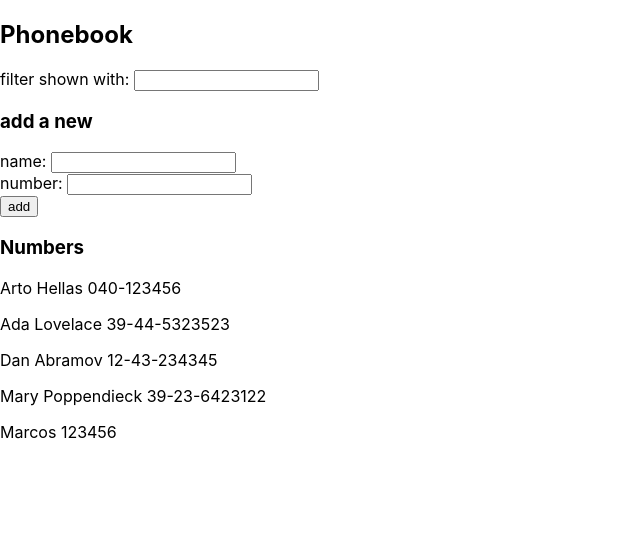
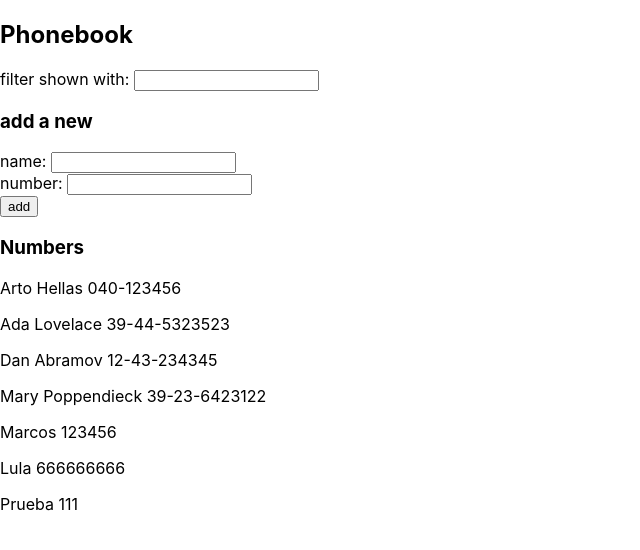
Before and after one commit to marcospm92/midudev-bootcamp, a React (Create React App) app in the folder part2/phonebook/: page / in a window 1280 px wide. Shown: the top 550 px of the page, without its empty margins (0-640 px from the left). Built offline with nearby package versions, Linux system fonts and the light colour scheme; data requests are answered from the project's data file.

Commit message:
Exercise 2.16

```diff
--- a/part2/phonebook/db.json
+++ b/part2/phonebook/db.json
@@ -24,6 +24,16 @@
       "name": "Marcos",
       "number": "123456",
       "id": 5
+    },
+    {
+      "name": "Lula",
+      "number": "666666666",
+      "id": 6
+    },
+    {
+      "name": "Prueba",
+      "number": "111",
+      "id": 7
     }
   ]
 }
--- a/part2/phonebook/src/App.js
+++ b/part2/phonebook/src/App.js
@@ -1,6 +1,5 @@
-import axios from 'axios'
 import React, { useState, useEffect } from 'react'
-
+import { getAllPersons, createPerson } from './services/persons'
 
 const Filter = ({ handleFilterChange, newFilter }) => {
   return (
@@ -54,10 +53,9 @@ const App = () => {
   const [newFilter, setNewFilter] = useState('')
 
   useEffect(() => {
-    axios.get("http://localhost:3001/persons")
-      .then((response) => {
-        const { data } = response
-        setPersons(data)
+    getAllPersons()
+      .then(persons => {
+        setPersons(persons)
       })
   }, []);
 
@@ -71,9 +69,9 @@ const App = () => {
     if (persons.some(person => person.name === personToAddToState.name)) {
       window.alert(`${personToAddToState.name} is already added to phonebook`)
     } else {
-      axios.post("http://localhost:3001/persons", personToAddToState)
-        .then((response) => {
-          setPersons((prevPersons) => prevPersons.concat(response.data))
+      createPerson(personToAddToState)
+        .then(newPerson => {
+          setPersons((prevPersons) => prevPersons.concat(newPerson))
         })
     }
     setNewName("")
--- /dev/null
+++ b/part2/phonebook/src/services/persons.js
@@ -0,0 +1,15 @@
+import axios from 'axios'
+
+export const getAllPersons = () => {
+    return axios.get("http://localhost:3001/persons")
+        .then((response) => {
+            return response.data
+        })
+}
+
+export const createPerson = (personToAddToState) => {
+    return axios.post("http://localhost:3001/persons", personToAddToState)
+        .then((response) => {
+            return response.data
+        })
+}
```
